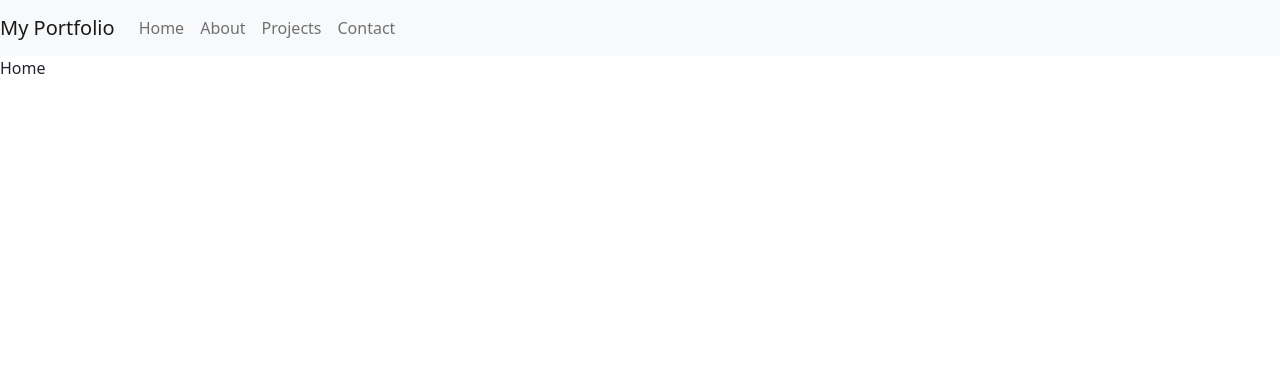
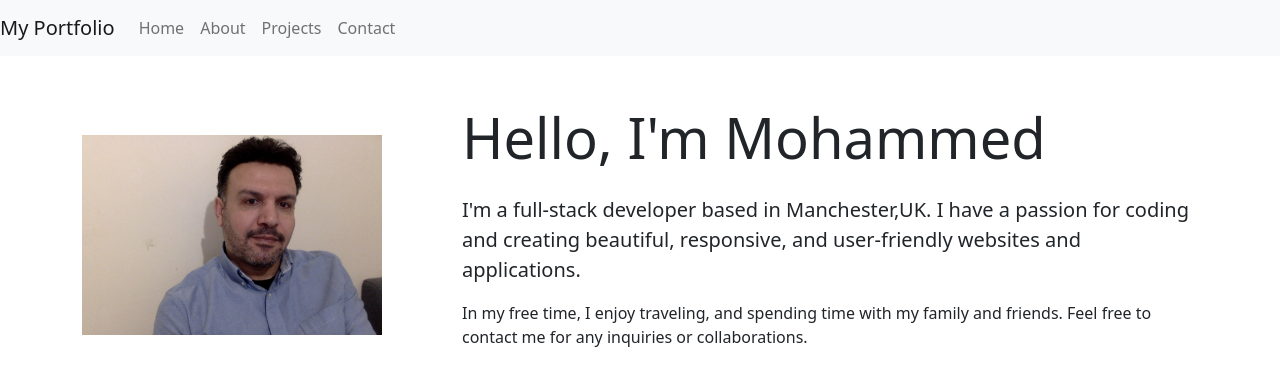
Before and after one commit to Mohammedal-abdulhamid/my-portfolio, a React (Create React App) app: page / in a window 1280 px wide. Shown: the top 386 px of the page. Built offline with nearby package versions, Linux system fonts and the light colour scheme.

Commit message:
home page test and photo

```diff
--- a/src/pages/home/Home.js
+++ b/src/pages/home/Home.js
@@ -1,13 +1,24 @@
-import React from 'react'
+import { Container, Row, Col, Image } from 'react-bootstrap';
+import myPhoto from'./Photo.jpg';
+const Home = () => {
+  return (
+    <Container className="my-5">
+      <Row className="align-items-center">
+        <Col md={4}>
+          <img src = {myPhoto} alt='My photo'rounded fluid width = '300' />
+        </Col>
+        <Col md={8}>
+          <h1 className="display-4 mb-4">Hello, I'm Mohammed</h1>
+          <p className="lead">
+            I'm a full-stack developer based in Manchester,UK. I have a passion for coding and creating beautiful, responsive, and user-friendly websites and applications.
+          </p>
+          <p>
+            In my free time, I enjoy traveling, and spending time with my family and friends. Feel free to contact me for any inquiries or collaborations.
+          </p>
+        </Col>
+      </Row>
+    </Container>
+  );
+};
 
-
-function Home() {
-  return (
-
-    <div>
-     Home
-    </div>
-  )
-}
-
-export default Home
+export default Home;
```
Also changed, not shown: src/pages/home/Photo.jpg (added).
